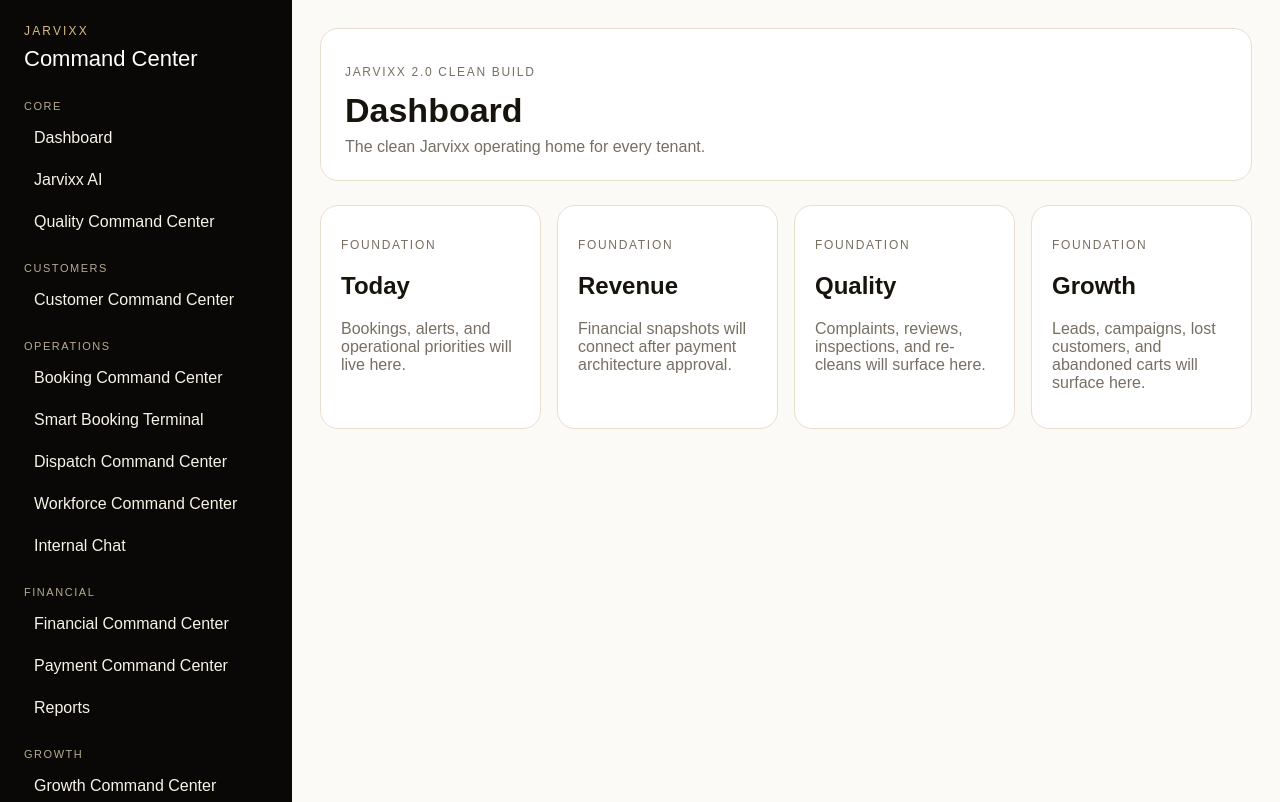
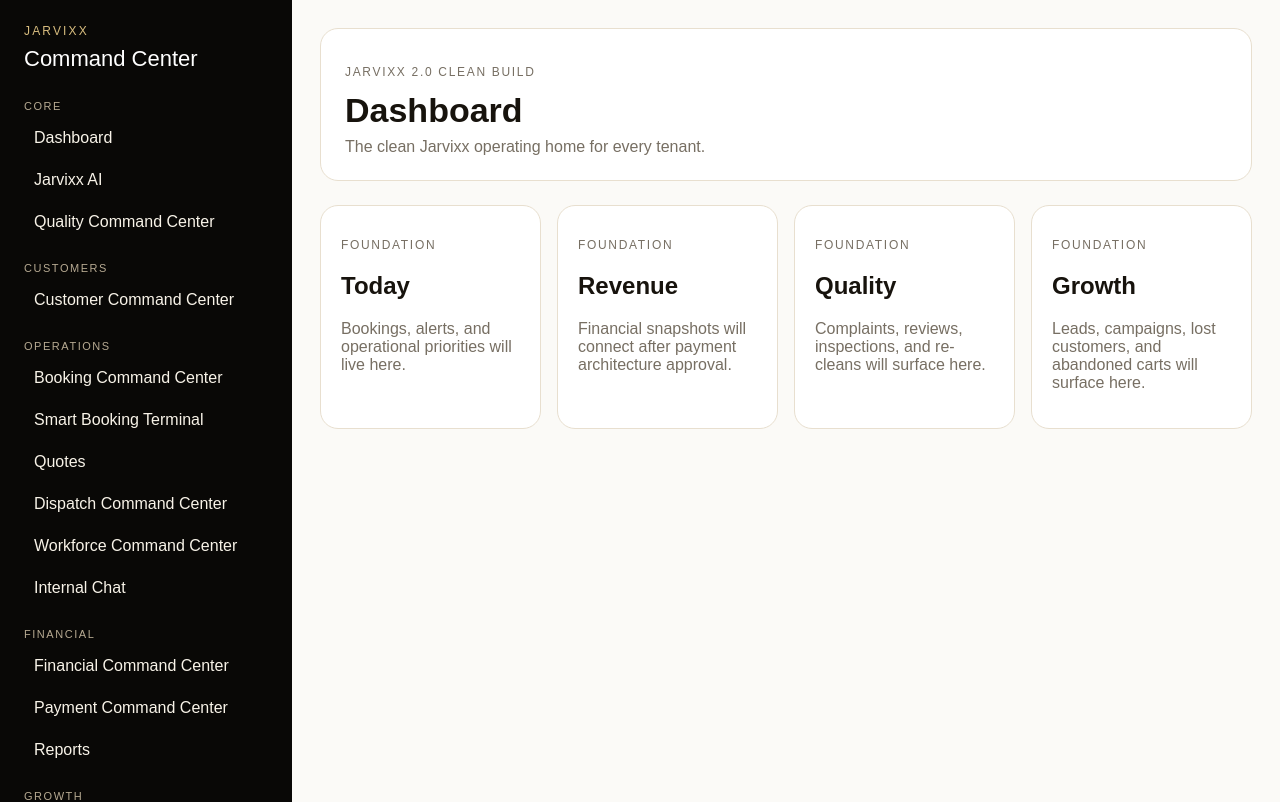
Before and after one commit to 360jarvis/JARVISV4, a Next.js app: page /app in a window 1280 px wide. Shown: the top 802 px of the page. Built offline with nearby package versions, Linux system fonts and the light colour scheme.

Commit message:
Add Quotes to app navigation

```diff
--- a/components/AppShell.tsx
+++ b/components/AppShell.tsx
@@ -16,6 +16,7 @@ const navGroups = [
     items: [
       ['Booking Command Center', '/app/bookings'],
       ['Smart Booking Terminal', '/app/bookings/new'],
+      ['Quotes', '/app/quotes'],
       ['Dispatch Command Center', '/app/dispatch'],
       ['Workforce Command Center', '/app/workforce'],
       ['Internal Chat', '/app/internal-chat']
```
